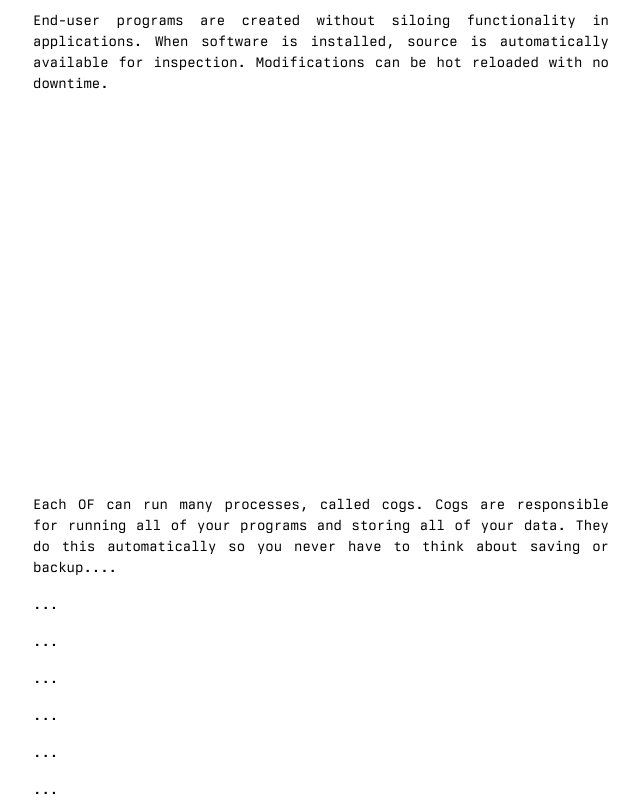
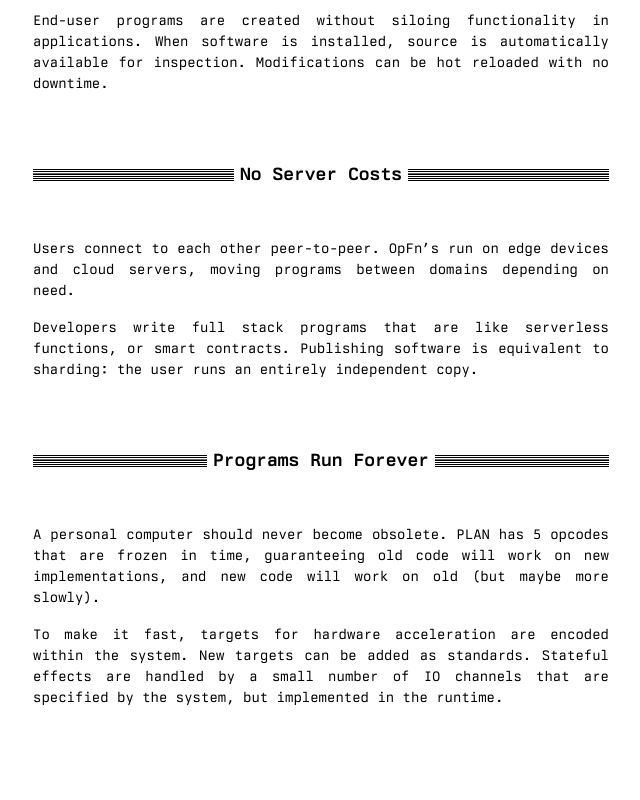
Before and after one commit to deathtothecorporation/vaporware.network, a Next.js app: page / in a window 1280 px wide. Shown: the part 1040-1840 px from the top of the page, without its empty margins (319-959 px from the left). Built offline with nearby package versions, Linux system fonts and the light colour scheme.

Commit message:
Add ExternalLink; bottom CTAs

```diff
--- a/package.json
+++ b/package.json
@@ -23,6 +23,7 @@
     "eslint": "^8",
     "eslint-config-next": "14.1.0",
     "js-yaml": "^4.1.0",
+    "lucide-react": "^0.453.0",
     "postcss": "^8",
     "react-markdown": "^9.0.1",
     "rehype-raw": "^7.0.0",
--- a/src/app/about/page.tsx
+++ b/src/app/about/page.tsx
@@ -1,4 +1,5 @@
 import React from "react";
+import ExternalLink from "@/components/ExternalLink";
 
 export default function About() {
   return (
@@ -7,38 +8,47 @@ export default function About() {
         <div>
           <p className="text-red-800">
             TODO: A short description of:
-        <br/>
+            <br />
             - opfn as a business entity
-        <br/>
+            <br />
             - the Pallas project (we build it, license, etc.)
-        <br/>
+            <br />
             - What the "Vaporware Network" is
-        <br/>
+            <br />
           </p>
         </div>
 
         <div>
           <ul className="list-disc">
             <li>
-            <a href="https://github.com/operating-function/pallas">GitHub</a> - The Pallas open-source code
+              <ExternalLink href="https://github.com/operating-function/pallas" >
+                GitHub
+              </ExternalLink>{" "}
+              - The Pallas open-source code
             </li>
 
             <li>
-            <a href="https://opfn.gitbook.io/pallas">Documentation</a> - In-depth technical documentation and reference for Pallas
+              <a href="https://opfn.gitbook.io/pallas">Documentation</a>{" "}
+              - In-depth technical documentation and reference for
+              Pallas
             </li>
 
             <li>
-            <a href="https://vaporware.network">Blog/Podcast</a> - Explorations of the wider ecosystem in which Pallas finds itself
+              <a href="https://vaporware.network">Blog/Podcast</a> -
+              Explorations of the wider ecosystem in which Pallas finds
+              itself
             </li>
 
             <li>
-            <a href="https://t.me/vaporwareNetwork">Telegram</a> - Chat with the core team, contributors and other users
+              <a href="https://t.me/vaporwareNetwork">Telegram</a> -
+              Chat with the core team, contributors and other users
             </li>
 
             <li>
-            <a href="mailto:founders@vaporware.network">founders@vaporware.network
-
-</a> - Email us
+              <a href="mailto:founders@vaporware.network">
+                founders@vaporware.network
+              </a>{" "}
+              - Email us
             </li>
 
             <li>
@@ -48,5 +58,5 @@ export default function About() {
         </div>
       </main>
     </div>
-  )
+  );
 }
--- a/src/app/page.tsx
+++ b/src/app/page.tsx
@@ -105,6 +105,48 @@ export default function Home() {
           </p>
         </section>
 
+        <section className="content-zone">
+          <header className="flex flex-row space-between items-center">
+            <div className="horizontal-bars shrink mr-[6px]"></div>
+            <h1 className="grow whitespace-nowrap">No Server Costs</h1>
+            <div className="horizontal-bars shrink ml-[6px]"></div>
+          </header>
+
+          <p>
+            Users connect to each other peer-to-peer. OpFn’s run on edge devices
+            and cloud servers, moving programs between domains depending on
+            need.
+          </p>
+
+          <p>
+            Developers write full stack programs that are like serverless
+            functions, or smart contracts. Publishing software is equivalent to
+            sharding: the user runs an entirely independent copy.
+          </p>
+        </section>
+
+        <section className="content-zone">
+          <header className="flex flex-row space-between items-center">
+            <div className="horizontal-bars shrink mr-[6px]"></div>
+            <h1 className="grow whitespace-nowrap">Programs Run Forever</h1>
+            <div className="horizontal-bars shrink ml-[6px]"></div>
+          </header>
+
+          <p>
+            A personal computer should never become obsolete. PLAN has 5 opcodes
+            that are frozen in time, guaranteeing old code will work on new
+            implementations, and new code will work on old (but maybe more
+            slowly).
+          </p>
+
+          <p>
+            To make it fast, targets for hardware acceleration are encoded
+            within the system. New targets can be added as standards. Stateful
+            effects are handled by a small number of IO channels that are
+            specified by the system, but implemented in the runtime.
+          </p>
+        </section>
+
         <div className="my-[400px]"></div>
 
         <section className="content-zone">
@@ -165,6 +207,22 @@ export default function Home() {
             </main>
           </article>
         </section>
+
+        <section>
+          <div className="flex flex-row gap-x-4 justify-center">
+            <div className="">
+              <a href="https://opfn.gitbook.io/pallas" target="_blank">
+                <button>Read the Docs</button>
+              </a>
+            </div>
+
+            <div className="">
+              <Link href="/about">
+                <button>Join the Community</button>
+              </Link>
+            </div>
+          </div>
+        </section>
       </main>
     </div>
   );
--- /dev/null
+++ b/src/components/ExternalLink.tsx
@@ -0,0 +1,26 @@
+import { ExternalLink as ExternalLinkIcon } from "lucide-react"; // Rename import to avoid confusion
+
+interface ExternalLinkProps
+  extends React.AnchorHTMLAttributes<HTMLAnchorElement> {
+  children: React.ReactNode;
+  linkClass: string;
+  divClass: string;
+}
+
+const ExternalLinkWithIcon = ({
+  children,
+  divClass = "",
+  linkClass = "",
+  ...props
+}: ExternalLinkProps) => {
+  return (
+    <div className={`flex items-center gap-1 ${divClass}`}>
+      <a {...props} className={`${linkClass}`} target="_blank">
+        {children}
+      </a>
+      <ExternalLinkIcon size={16} />
+    </div>
+  );
+};
+
+export default ExternalLinkWithIcon;
--- a/src/components/HamburgerMenu.tsx
+++ b/src/components/HamburgerMenu.tsx
@@ -20,34 +20,37 @@ const HamburgerMenu = ({ children }: HamburgerMenuProps) => {
   };
 
   // Recursively add click handler to all Link elements
-  const addCloseHandler = (children: ReactNode): ReactNode => {
+  const addCloseHandler = (children: ReactNode): ReactNode[] => {
+    // Note the return type is now ReactNode[]
     return Children.map(children, (child) => {
       if (!child || typeof child === "string") return child;
-
-      // Need to type check if it's a valid element
       if (!React.isValidElement(child)) return child;
 
-      // If it has an href prop, it's likely a Link
-      if ("href" in child.props) {
-        return cloneElement(child as ReactElement, {
+      const childElement = child as ReactElement;
+
+      // Handle nav and other container elements
+      const newChildren = childElement.props?.children
+        ? addCloseHandler(childElement.props.children)
+        : childElement.props.children;
+
+      // If it has an href prop, add the click handler
+      if ("href" in childElement.props) {
+        return React.cloneElement(childElement, {
+          ...childElement.props,
           onClick: (e: React.MouseEvent) => {
-            // Call the original onClick if it exists
-            if (child.props.onClick) {
-              child.props.onClick(e);
+            if (childElement.props.onClick) {
+              childElement.props.onClick(e);
             }
             toggleMenu();
           },
         });
       }
 
-      // If it has children, recursively process them
-      if (child.props?.children) {
-        return cloneElement(child as ReactElement, {
-          children: addCloseHandler(child.props.children),
-        });
-      }
-
-      return child;
+      // For non-link elements, just clone with new children if they exist
+      return React.cloneElement(childElement, {
+        ...childElement.props,
+        children: newChildren,
+      });
     });
   };
 
@@ -56,7 +59,7 @@ const HamburgerMenu = ({ children }: HamburgerMenuProps) => {
       {/* Hamburger Button */}
       <button
         onClick={toggleMenu}
-        className={`z-[60] p-2 focus:outline-none ${isOpen ? "bg-black" : "bg-transparent"}`}
+        className={`relative z-[60] top-0 right-4 p-2 focus:outline-none ${isOpen ? "bg-black" : "bg-transparent"}`}
         aria-label="Toggle menu"
       >
         <div className="flex flex-col justify-between w-6 h-5">
--- a/src/components/Nav.tsx
+++ b/src/components/Nav.tsx
@@ -2,6 +2,7 @@ import React from "react";
 import Link from "next/link";
 import Logo from "@/components/Logo";
 import Hamburger from "@/components/HamburgerMenu";
+import ExternalLink from "@/components/ExternalLink";
 
 export default function Nav() {
   return (
@@ -28,6 +29,14 @@ export default function Nav() {
           Contribute
         </Link>
 
+        <ExternalLink
+          href="https://github.com/operating-function/pallas"
+          divClass="text-lg hover:text-gray-600 justify-center flex"
+          linkClass="justify-center text-center"
+        >
+          Code
+        </ExternalLink>
+
         <Link
           href="/about"
           className="block text-lg hover:text-gray-600 text-center"
```
Also changed, not shown: src/app/learn-more/content.md (+9 -0 lines), 1 other file (tests, documents, lock files or other folders). Lines whose indentation alone changed are shown as unchanged.
